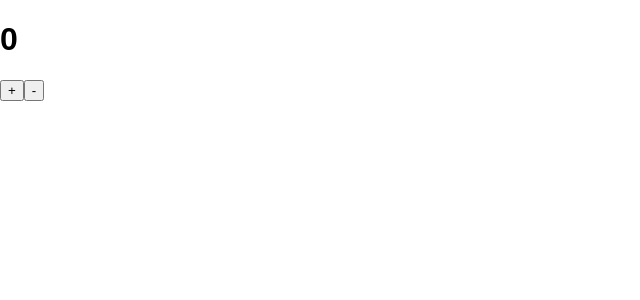
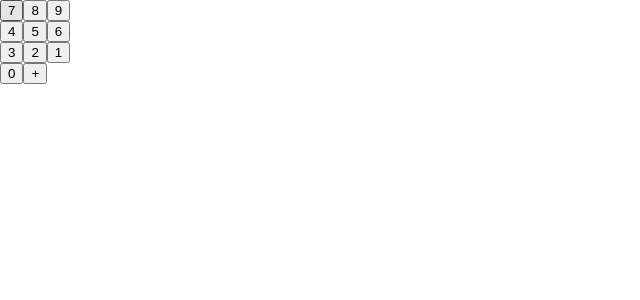
Before and after one commit to mklopotek/Exercise_Redux_2, a React (Create React App) app: page / in a window 1280 px wide. Shown: the top 300 px of the page, without its empty margins (0-640 px from the left). Built offline with nearby package versions, Linux system fonts and the light colour scheme.

Commit message:
router and routes

```diff
--- a/package.json
+++ b/package.json
@@ -6,6 +6,7 @@
     "react": "^16.4.2",
     "react-dom": "^16.4.2",
     "react-redux": "^5.0.7",
+    "react-router-dom": "^4.3.1",
     "react-scripts": "1.1.4",
     "redux": "^4.0.0"
   },
--- a/src/App.js
+++ b/src/App.js
@@ -1,13 +1,22 @@
 import React, { Component } from 'react';
 import Counter from './views/Counter'
 
+import { BrowserRouter as Router, Route } from 'react-router-dom'
+
 import './store'
+import Calculator from './views/Calculator';
 
 class App extends Component {
   render() {
     return (
       <div className="App">
-        <Counter />
+      <Router>
+        <div>
+          <Route path={'/'} exact component={Calculator} />
+          <Route path={'/calculator'} component={Calculator} />
+          <Route path={'/counter'} component={Counter} />
+        </div>
+      </Router>
       </div>
     );
   }
--- a/src/state/calculator.js
+++ b/src/state/calculator.js
@@ -18,7 +18,7 @@ const initialState = {
 }
 
 export default (state = initialState, action) => {
-    switch(action.type){
+    switch (action.type) {
         case INPUT:
             return {
                 ...state,
--- /dev/null
+++ b/src/views/Calculator.js
@@ -0,0 +1,31 @@
+import React from 'react'
+import { connect } from 'react-redux'
+
+const Calculator = (props) => (
+    <div>
+<div>
+    <button>7</button>
+    <button>8</button>
+    <button>9</button>
+</div>
+<div>
+    <button>4</button>
+    <button>5</button>
+    <button>6</button>
+</div>
+<div>
+    <button>3</button>
+    <button>2</button>
+    <button>1</button>
+</div>
+<div>
+    <button>0</button>
+    <button>+</button>
+</div>
+    </div>
+)
+
+const mapStateToProps = state => ({})
+const mapDispatchToProps = state => ({})
+
+export default connect(mapStateToProps, mapDispatchToProps)(Calculator)
```
Also changed, not shown: 1 other file (tests, documents, lock files or other folders). Lines whose indentation alone changed are shown as unchanged.
